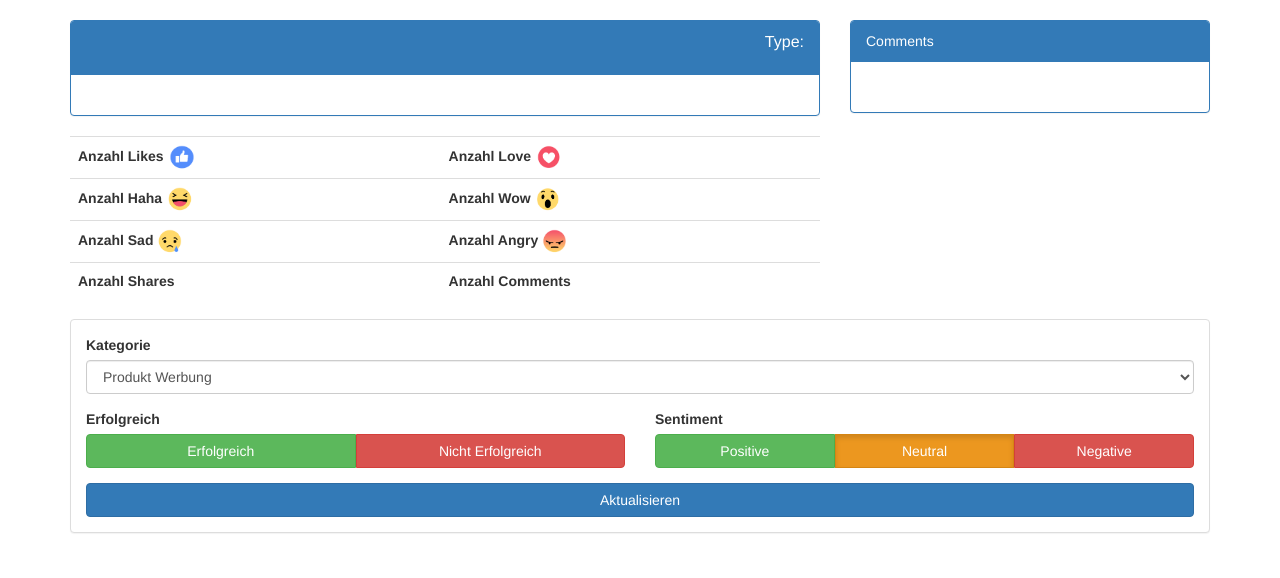
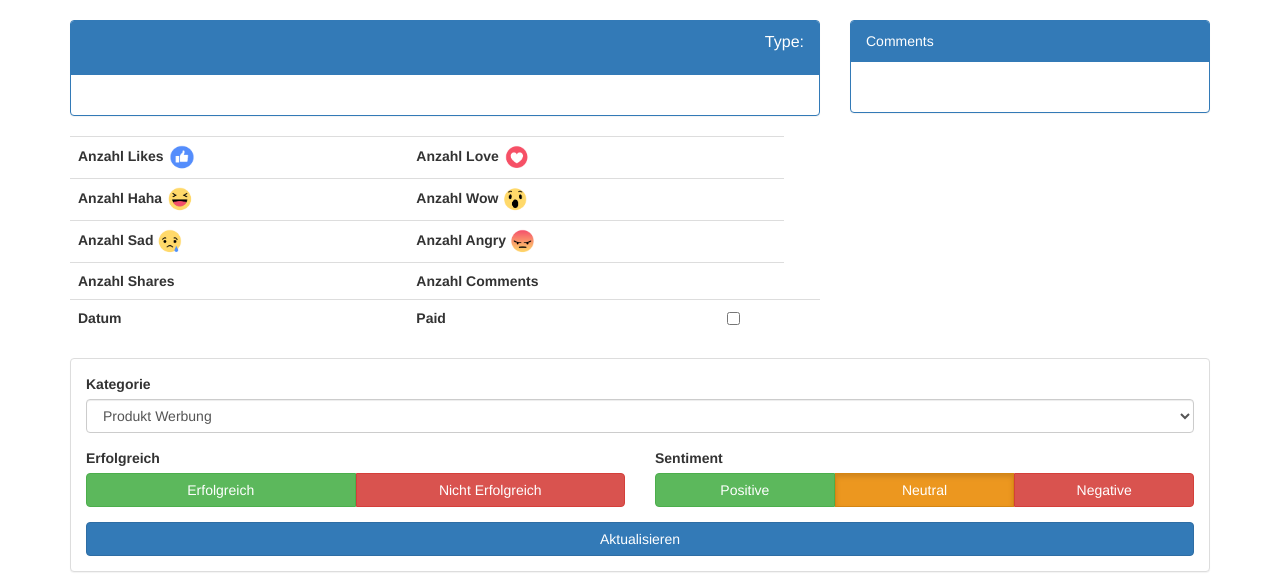
Before and after one commit to CCWI/post-categoriser-tool, a Flask app: template templates/post.html in a window 1280 px wide. Shown: the part 46-624 px from the top of the page. Run offline with Flask 2, Linux system fonts and the light colour scheme; the template is opened without the code that fills it, so the values that code supplies are empty; some libraries are stand-ins or nearby versions.

```diff
--- a/app.py
+++ b/app.py
@@ -39,14 +39,15 @@ def getpost(post_id):
     # get post info from the database
     cursor = mariadb_connection.cursor(buffered=True)
     cursor.execute(
-        'SELECT text,num_likes,num_shares,num_angry,num_haha,num_wow,num_love,num_sad,name,type, picture,source,permanent_link FROM post WHERE id = "' + str(
+        'SELECT text,num_likes,num_shares,num_angry,num_haha,num_wow,num_love,num_sad,name,type, picture,source,permanent_link,date, paid FROM post WHERE id = "' + str(
             post_id) + '"')
     if cursor.rowcount == 0 or cursor.rowcount > 1:
         raise ValueError
     row = cursor.fetchall()[0]
     post = {'text': row[0], 'num_likes': row[1], 'num_shares': row[2], 'num_angry': row[3], 'num_haha': row[4],
             'num_wow': row[5], 'num_love': row[6], 'num_sad': row[7], 'name': row[8], 'type': row[9].upper(),
-            'picture': row[10], 'source': row[11], 'perm_link': row[12], 'id': post_id}
+            'picture': row[10], 'source': row[11], 'perm_link': row[12], 'date': row[13], 'paid': row[14],
+            'id': post_id}
     cursor.execute('SELECT text from comment where post_id ="' + post_id + '"')
     # add comments
     post['comments'] = []
@@ -96,4 +97,4 @@ def get_db_connection():
 
 if __name__ == '__main__':
     port = int(os.environ.get('PORT', 5000))
-    app.run(host='0.0.0.0', port=port) #NOSONAR
+    app.run(host='0.0.0.0', port=port)  # NOSONAR
--- a/templates/post.html
+++ b/templates/post.html
@@ -101,6 +101,13 @@
                     <th>Anzahl Comments</th>
                     <td>{{ post.num_comments }}</td>
                 </tr>
+                <tr>
+                    <th>Datum</th>
+                    <td>{{ post.date }}</td>
+                    <th>Paid</th>
+                    <td><input type="checkbox" name="paid" value={{ post.paid }} disabled readonly></td>
+                    <td></td>
+                </tr>
                 </tbody>
             </table>
         </div>
```
